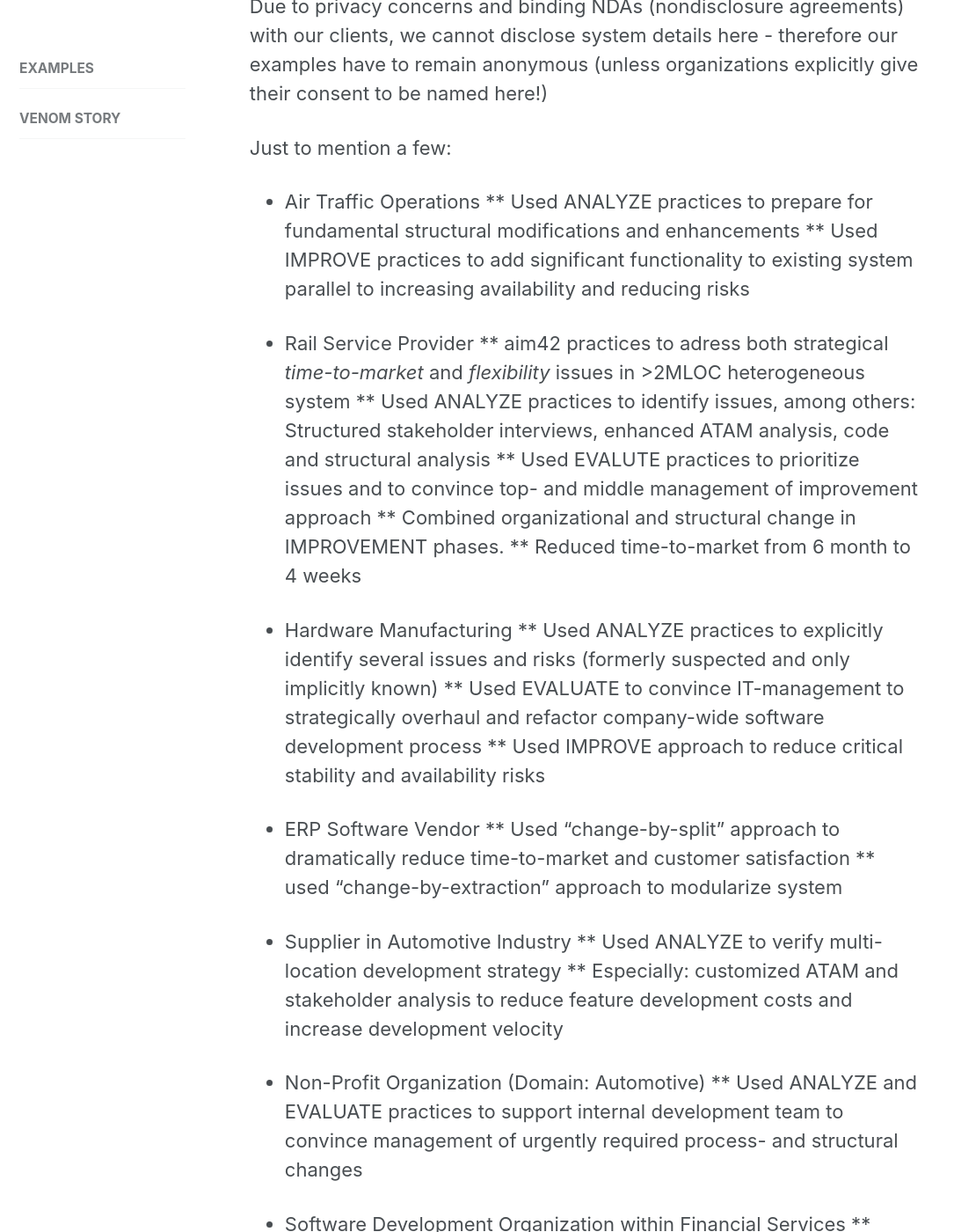
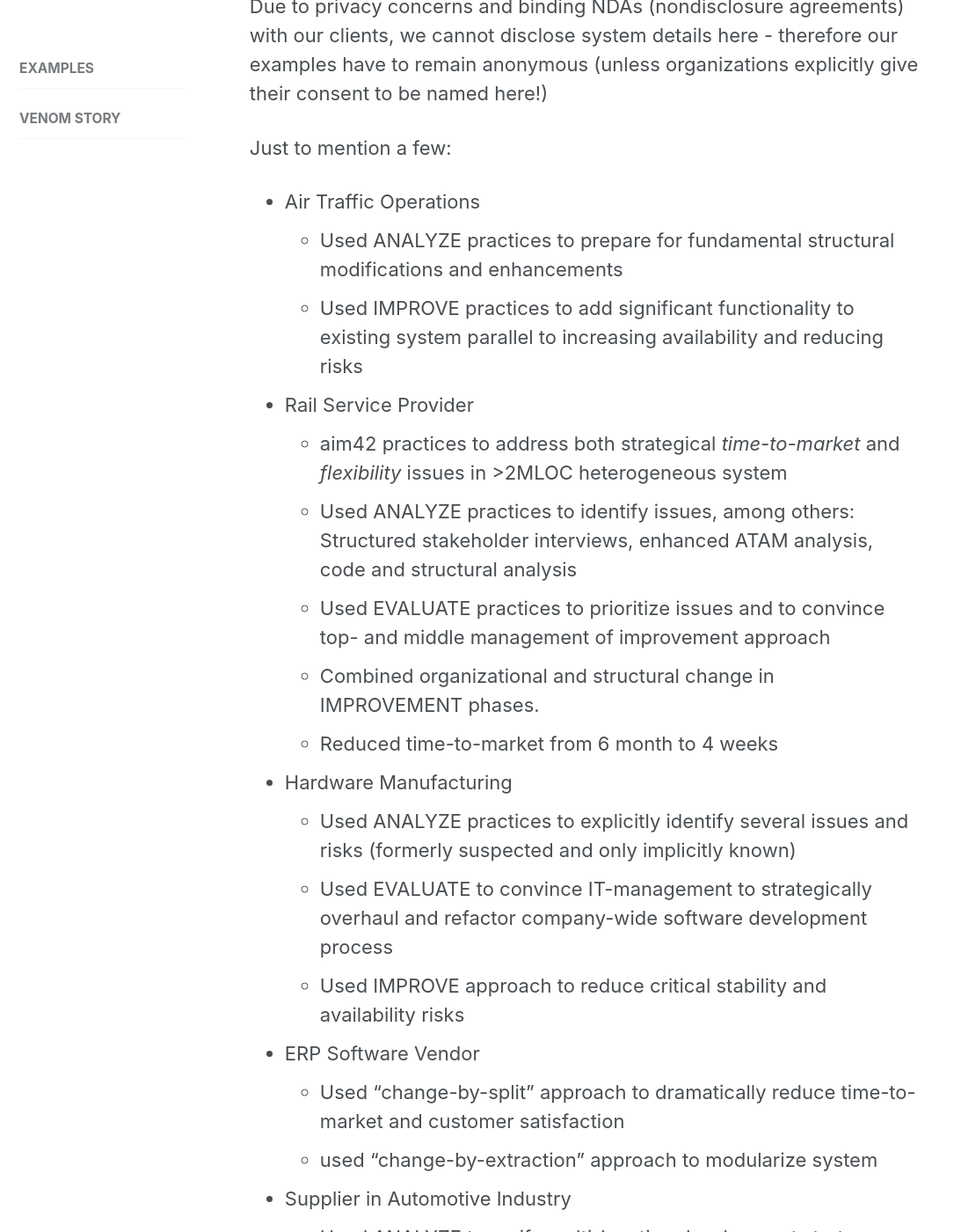
Before and after one commit to aim42/aim42.org-site, a Jekyll site: the page built from _pages/examples.md, in a window 1280 px wide and 1400 px high, scrolled down 495 px. Shown: the whole window at 88% size, without its empty margins (0-1085 px from the left). Built offline with Jekyll 4.4.1, drawn with Linux system fonts in a browser that asks for light colours; some of the changed text lies outside the part shown.

```diff
--- a/_pages/examples.md
+++ b/_pages/examples.md
@@ -20,31 +20,31 @@ details here - therefore our examples have to remain anonymous (unless organizat
 Just to mention a few:
 
 * Air Traffic Operations
-** Used ANALYZE practices to prepare for fundamental structural modifications and enhancements
-** Used IMPROVE practices to add significant functionality to existing system parallel to increasing availability and reducing risks
+  * Used ANALYZE practices to prepare for fundamental structural modifications and enhancements
+  * Used IMPROVE practices to add significant functionality to existing system parallel to increasing availability and reducing risks
 
 * Rail Service Provider
-** aim42 practices to adress both strategical _time-to-market_ and _flexibility_ issues in >2MLOC heterogeneous system
-** Used ANALYZE practices to identify issues, among others: Structured stakeholder interviews, enhanced ATAM analysis, code and structural analysis
-** Used EVALUTE practices to prioritize issues and to convince top- and middle management of improvement approach
-** Combined organizational and structural change in IMPROVEMENT phases.
-** Reduced time-to-market from 6 month to 4 weeks
+  * aim42 practices to address both strategical _time-to-market_ and _flexibility_ issues in >2MLOC heterogeneous system
+  * Used ANALYZE practices to identify issues, among others: Structured stakeholder interviews, enhanced ATAM analysis, code and structural analysis
+  * Used EVALUATE practices to prioritize issues and to convince top- and middle management of improvement approach
+  * Combined organizational and structural change in IMPROVEMENT phases.
+  * Reduced time-to-market from 6 month to 4 weeks
 
 * Hardware Manufacturing
-** Used ANALYZE practices to explicitly identify several issues and risks (formerly suspected and only implicitly known)
-** Used EVALUATE to convince IT-management to strategically overhaul and refactor company-wide software development process
-** Used IMPROVE approach to reduce critical stability and availability risks
+  * Used ANALYZE practices to explicitly identify several issues and risks (formerly suspected and only implicitly known)
+  * Used EVALUATE to convince IT-management to strategically overhaul and refactor company-wide software development process
+  * Used IMPROVE approach to reduce critical stability and availability risks
 
 * ERP Software Vendor
-** Used "change-by-split" approach to dramatically reduce time-to-market and customer satisfaction
-** used "change-by-extraction" approach to modularize system
+  * Used "change-by-split" approach to dramatically reduce time-to-market and customer satisfaction
+  * used "change-by-extraction" approach to modularize system
 
 * Supplier in Automotive Industry
-** Used ANALYZE to verify multi-location development strategy
-** Especially: customized ATAM and stakeholder analysis to reduce feature development costs and increase development velocity
+  * Used ANALYZE to verify multi-location development strategy
+  * Especially: customized ATAM and stakeholder analysis to reduce feature development costs and increase development velocity
 
 * Non-Profit Organization (Domain: Automotive)
-** Used ANALYZE and EVALUATE practices to support internal development team to convince management of urgently required process- and structural changes
+  * Used ANALYZE and EVALUATE practices to support internal development team to convince management of urgently required process- and structural changes
 
 
 * Software Development Organization within Financial Services
```
Also changed, not shown: _pages/license.md (+1 -1 lines), _pages/training.md (+1 -1 lines), images/ph-gs-training.JPG (renamed from images/splash/ph-gs-training.JPG), images/rawpixel-com-351765.jpg (renamed from images/splash/rawpixel-com-351765.jpg).
